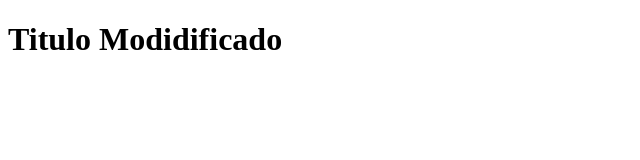
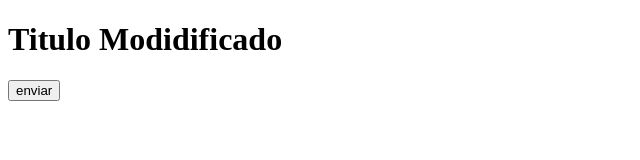
Before and after one commit to VSLfernando/curso-git, a plain HTML site: page index.html in a window 1280 px wide. Shown: the whole page, without its empty margins (0-640 px from the left). Drawn offline with Linux system fonts and the light colour scheme.

Commit message:
se agrego un form and butom

```diff
--- a/index.html
+++ b/index.html
@@ -7,5 +7,8 @@
 </head>
 <body>
     <h1>Titulo Modidificado</h1>
+    <form action="#">
+        <button>enviar</button>
+    </form>
 </body>
 </html>
```
